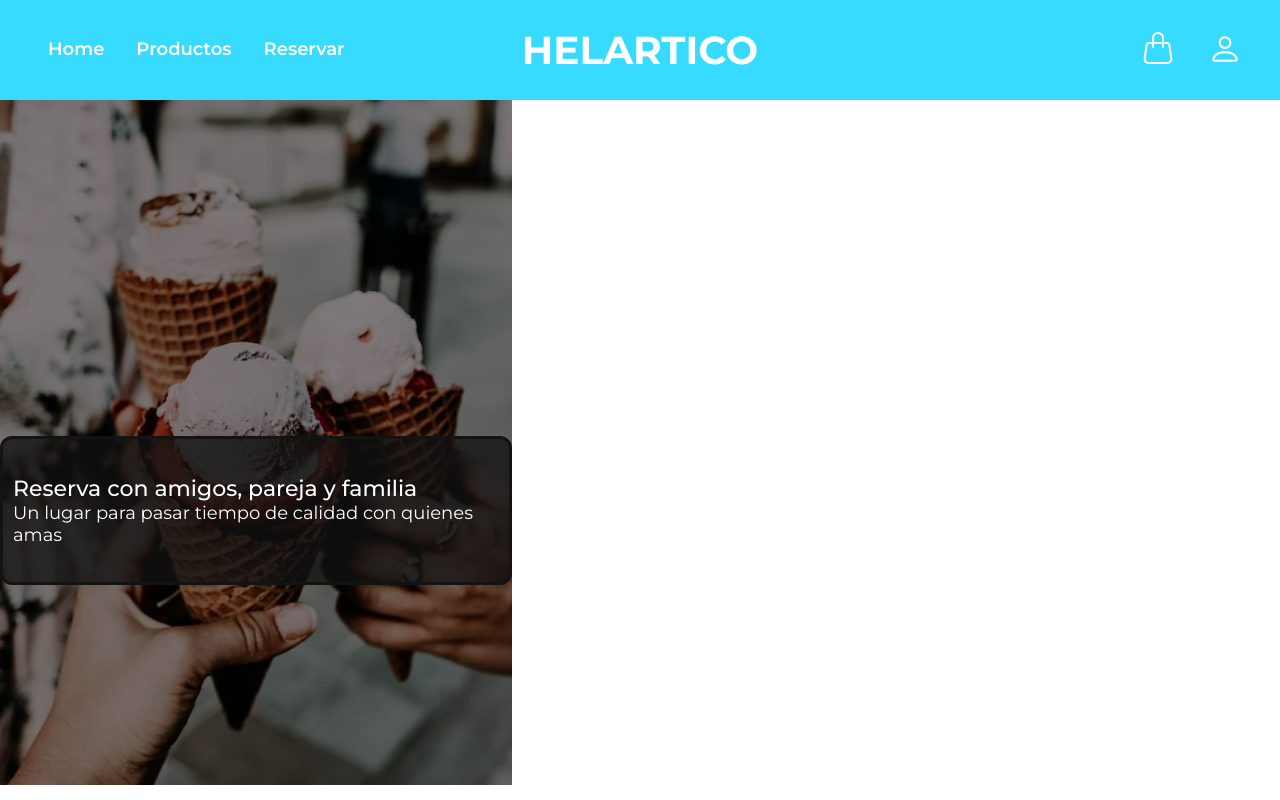
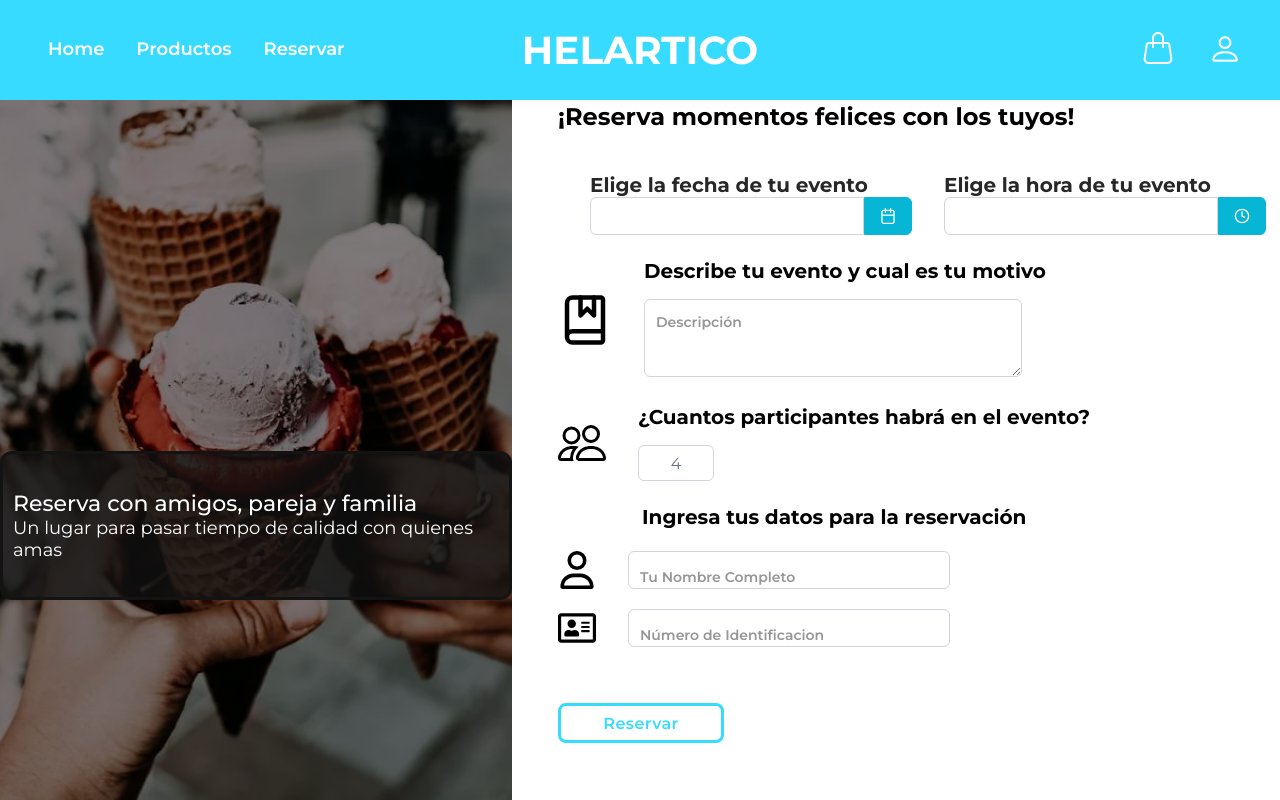
Before and after one commit to VelezDaniel/frontend_ice_cream, a React (Vite) app in the folder client/: page /book in a window 1280 px wide. Built offline with nearby package versions, Linux system fonts and the light colour scheme.

Commit message:
reservation front done

```diff
--- a/client/package.json
+++ b/client/package.json
@@ -13,6 +13,7 @@
     "axios": "^1.6.7",
     "cors": "^2.8.5",
     "js-cookie": "^3.0.5",
+    "primereact": "^10.6.5",
     "react": "^18.2.0",
     "react-dom": "^18.2.0",
     "react-hook-form": "^7.51.0",
--- a/client/src/App.jsx
+++ b/client/src/App.jsx
@@ -1,7 +1,5 @@
 import React from "react";
 import { BrowserRouter, Routes, Route } from "react-router-dom";
-import "./index.css";
-
 import RegisterPage from "./components/register/RegisterPage";
 import LoginPage from "./components/login/LoginPage";
 import HomePage from "./pages/HomePage";
@@ -11,6 +9,9 @@ import Bookings from "./pages/Bookings";
 import { AuthProvider } from "./context/AuthContext";
 import Dashboard from "./pages/Dashboard";
 import ProtectedRoute from "./ProtectedRoute";
+// Styles
+import "./index.css";
+import "primereact/resources/themes/lara-light-cyan/theme.css";
 
 function App() {
 	return (
--- a/client/src/components/user_settings/UserSettings.jsx
+++ b/client/src/components/user_settings/UserSettings.jsx
@@ -7,8 +7,10 @@ import { updatePersonRequest } from "../../api/users";
 import { useForm } from "react-hook-form";
 import ModalTemplate from "../modal/ModalTemplate";
 import { useState, useEffect } from "react";
+import { useNavigate } from "react-router-dom";
 
 function UserSettings({ closeMethod }) {
+	const navigate = useNavigate();
 	const [updateModal, setUpdateModal] = useState(false);
 	const { user, errors: registerErrors, logout } = useAuth();
 	const {
@@ -21,6 +23,11 @@ function UserSettings({ closeMethod }) {
 
 	const openModalUpdate = () => {
 		setUpdateModal(true);
+	};
+
+	const handlerLogout = () => {
+		logout();
+		navigate("/");
 	};
 
 	useEffect(() => {
@@ -253,7 +260,7 @@ function UserSettings({ closeMethod }) {
 						</div>
 					</div>
 				</div>
-				<button className="btn-cerrarsesion" onClick={logout}>
+				<button className="btn-cerrarsesion" onClick={handlerLogout}>
 					<i className="bi bi-box-arrow-right"></i>
 					Cerrar Sesión
 				</button>
--- a/client/src/context/AuthContext.jsx
+++ b/client/src/context/AuthContext.jsx
@@ -1,6 +1,7 @@
 import { createContext, useContext, useEffect, useState } from "react";
 import { registerRequest, loginRequest, verifyTokenRequest } from "../api/auth";
 import Cookies from "js-cookie";
+
 
 export const AuthContext = createContext();
 
--- a/client/src/css/bookings.css
+++ b/client/src/css/bookings.css
@@ -2,31 +2,26 @@
 
 .body-bookings {
 	width: 100%;
-  height: 85.6vh;
+	height: 100vh;
 	display: flex;
 	position: relative;
-  margin-top: 100px;
+	/* margin-top: 100px; */
 }
 
 .banner-bookigs {
 	/* position: absolute; */
 	width: 40%;
 	height: 100%;
-	background: linear-gradient(rgba(0, 0, 0, 0.5), rgba(0, 0, 0, 0.5)), url('../assets/imgs/imagebooking.png');
+	background: linear-gradient(rgba(0, 0, 0, 0.5), rgba(0, 0, 0, 0.5)),
+		url("../assets/imgs/imagebooking.png");
 	background-size: cover;
 	background-repeat: no-repeat;
 	background-position: center top;
-	/* position: absolute;
-  bottom: 0;
-  top: 40; */
 	display: flex;
 	flex-direction: column;
 	justify-content: end;
 	align-items: center;
-  /* margin-top: 100px; */
-	/* padding: 20px 40% 14% 12%; */
 }
-
 
 .banner-bookigs div {
 	margin-bottom: 200px;
@@ -45,3 +40,46 @@
 .banner-bookigs div p {
 	font-size: 18px;
 }
+
+.main-sect-booking {
+	width: 54%;
+	margin-top: 8%;
+	margin-left: 46px;
+	display: flex;
+	flex-direction: column;
+	gap: 42px;
+}
+
+.div-calendar-book {
+	display: flex;
+	gap: 32px;
+  align-items: center;
+}
+
+.label-date-book {
+	font-size: 20px;
+	font-weight: 700 !important;
+  margin-bottom: 16px;
+}
+
+.calendar-book {
+	width: 322px;
+	height: 38px;
+}
+
+.div-container-calendar {
+	display: flex;
+	flex-direction: column;
+	gap: 20px;
+}
+
+.form-bookings {
+	display: flex;
+	flex-direction: column;
+	gap: 24px;
+}
+
+.div-space {
+	display: flex;
+	gap: 6px;
+}
--- a/client/src/index.css
+++ b/client/src/index.css
@@ -141,6 +141,16 @@
 	justify-content: center;
 }
 
+/* SPACES */
+
+.space-left {
+	margin-left: 36px;
+}
+
+.title-space-left {
+	margin-left: 84px;
+}
+
 .btn-alert-modal {
 	width: 112px;
 	background-color: none;
@@ -158,3 +168,15 @@
 	background-color: var(--danger);
 	color: var(--lightTitles);
 }
+
+/* input */
+.inside-label-input {
+	color: var(--grayFonts);
+	font-size: 14px;
+}
+
+.input-int-form {
+	width: 76px;
+	height: 36px;
+	text-align: center;
+}
--- a/client/src/pages/Bookings.jsx
+++ b/client/src/pages/Bookings.jsx
@@ -1,9 +1,40 @@
 import NavBar from "../components/navbar/NavBar";
-// import bookingImg from "../assets/imgs/imagebooking.png";
+import { useState } from "react";
+import { useAuth } from "../context/AuthContext";
+import { useForm } from "react-hook-form";
+
+// primereact
+import { Calendar } from "primereact/calendar";
+import { InputTextarea } from "primereact/inputtextarea";
+import { FloatLabel } from "primereact/floatlabel";
+import { InputText } from "primereact/inputtext";
+
 // styles
 import "../css/bookings.css";
+import { LuCalendarClock } from "react-icons/lu";
+import { FaRegUser } from "react-icons/fa6";
+import { BsPeople } from "react-icons/bs";
+import { LuBookMarked } from "react-icons/lu";
+import { FaRegAddressCard } from "react-icons/fa";
+import { FiClock } from "react-icons/fi";
 
 function Bookings() {
+	const { register, handleSubmit, errors } = useForm();
+
+	const { user } = useAuth();
+	// const [datetime24h, setDateTime24h] = useState(null);
+	const [date, setDate] = useState(null);
+	const [valueText, setValueText] = useState("");
+	const [textUser, setTextUser] = useState("");
+
+	const handlerCalendarChanger = (e) => {
+		setDateTime24h(e.value);
+	};
+
+	const onSubmit = (data) => {
+		console.log(data);
+	};
+
 	return (
 		<>
 			<NavBar navBarType="NoHome" />
@@ -14,7 +45,197 @@ function Bookings() {
 						<p>Un lugar para pasar tiempo de calidad con quienes amas</p>
 					</div>
 				</div>
-				<div></div>
+
+				<div className="main-sect-booking">
+					<h2>¡Reserva momentos felices con los tuyos!</h2>
+					<form className="form-bookings" onSubmit={handleSubmit(onSubmit)}>
+						{/* Calendario para reservaciones */}
+						<div className="card flex flex-wrap gap-3 p-fluid div-calendar-book">
+							<LuCalendarClock size={54} />
+							<div className="flex-auto">
+								<label
+									htmlFor="buttondisplay"
+									className="font-bold block mb-2 label-date-book"
+								>
+									Elige la fecha de tu evento
+								</label>
+
+								<Calendar
+									{...register("addDate", {
+										required: {
+											value: true,
+											message: "Campo requerido",
+										},
+									})}
+									className="calendar-book"
+									value={date}
+									onChange={(e) => setDate(e.value)}
+									showIcon
+								/>
+							</div>
+							{errors && errors.addDate && (
+								<p className="notice">{errors.addDate.message}</p>
+							)}
+							<div className="flex-auto">
+								<label
+									htmlFor="buttondisplay"
+									className="font-bold block mb-2 label-date-book"
+								>
+									Elige la hora de tu evento
+								</label>
+
+								<Calendar
+									{...register("addTime", {
+										required: {
+											value: true,
+											message: "Campo requerido",
+										},
+									})}
+									className="calendar-book"
+									value={date}
+									onChange={(e) => setDate(e.value)}
+									showIcon
+									timeOnly
+									icon={() => <FiClock />}
+								/>
+							</div>
+							{errors && errors.addTime && (
+								<p className="notice">{errors.addTime.message}</p>
+							)}
+						</div>
+						<div className="card flex justify-content-center div-calendar-book">
+							<LuBookMarked size={54} />
+							<div>
+								<p className="label-date-book">
+									Describe tu evento y cual es tu motivo
+								</p>
+								<FloatLabel>
+									<InputTextarea
+										id="description"
+										value={valueText}
+										onChange={(e) => setValueText(e.target.value)}
+										rows={4}
+										cols={40}
+										name="addDescription"
+										{...register("addDescription", {
+											required: {
+												value: true,
+												message: "Campo requerido",
+											},
+										})}
+									/>
+									<label className="inside-label-input" htmlFor="description">
+										Descripción
+									</label>
+								</FloatLabel>
+							</div>
+							{errors && errors.addDescription && (
+								<p className="notice">{errors.addDescription.message}</p>
+							)}
+						</div>
+						<div className="div-calendar-book">
+							<BsPeople size={48} />
+							<div>
+								<p className="label-date-book">
+									¿Cuantos participantes habrá en el evento?
+								</p>
+								<div className="card flex justify-content-center div-calendar-book">
+									<InputText
+										keyfilter="int"
+										placeholder="4"
+										className="input-int-form"
+										name="addGuests"
+										{...register("addGuests", {
+											required: {
+												value: true,
+												message: "Campo requerido",
+											},
+											maxLength: {
+												value: 2,
+												message: "No podemos admitir tantos invitados :(",
+											},
+											validate: {
+												maxGuests: (value) =>
+													parseInt(value) <= 16 ||
+													"No podemos admitir mas de 16 personas",
+											},
+										})}
+									/>
+								</div>
+							</div>
+							{errors && errors.addGuests && (
+								<p className="notice">{errors.addGuests.message}</p>
+							)}
+						</div>
+						{!user && (
+							<div className="div-container-calendar div-space">
+								<p className="label-date-book title-space-left">
+									Ingresa tus datos para la reservación
+								</p>
+
+								<div className="div-container-calendar">
+									<div className="card flex justify-content-center div-calendar-book">
+										<FaRegUser size={38} />
+										<FloatLabel>
+											<InputText
+												className="calendar-book"
+												id="username"
+												value={textUser}
+												onChange={(e) => setTextUser(e.target.value)}
+												name="addClient"
+												{...register("addClient", {
+													required: {
+														value: true,
+														message: "Campo requerido",
+													},
+												})}
+											/>
+											<label className="inside-label-input" htmlFor="username">
+												Tu Nombre Completo
+											</label>
+										</FloatLabel>
+									</div>
+									{errors && errors.addClient && (
+										<p className="notice">{errors.addClient.message}</p>
+									)}
+									<div className="card flex justify-content-center div-calendar-book">
+										<FaRegAddressCard size={38} />
+										<FloatLabel>
+											<InputText
+												className="calendar-book"
+												id="userIdentity"
+												value={textUser}
+												onChange={(e) => setTextUser(e.target.value)}
+												name="userIdentity"
+												{...register("addIdentity", {
+													required: {
+														value: true,
+														message: "Campo requerido",
+													},
+													minLength: {
+														value: 6,
+														message: "No es una identificación válida",
+													},
+												})}
+											/>
+											<label className="inside-label-input" htmlFor="username">
+												Número de Identificacion
+											</label>
+										</FloatLabel>
+									</div>
+								</div>
+								{errors && errors.userIdentity && (
+									<p className="notice">{errors.addIdentity.message}</p>
+								)}
+							</div>
+						)}
+						<div className="container-btn">
+							<button className="btn btn-portfolio" type="submit">
+								Reservar
+							</button>
+						</div>
+					</form>
+				</div>
 			</div>
 		</>
 	);
```
Also changed, not shown: 1 other file (tests, documents, lock files or other folders). Lines whose indentation alone changed are shown as unchanged.
